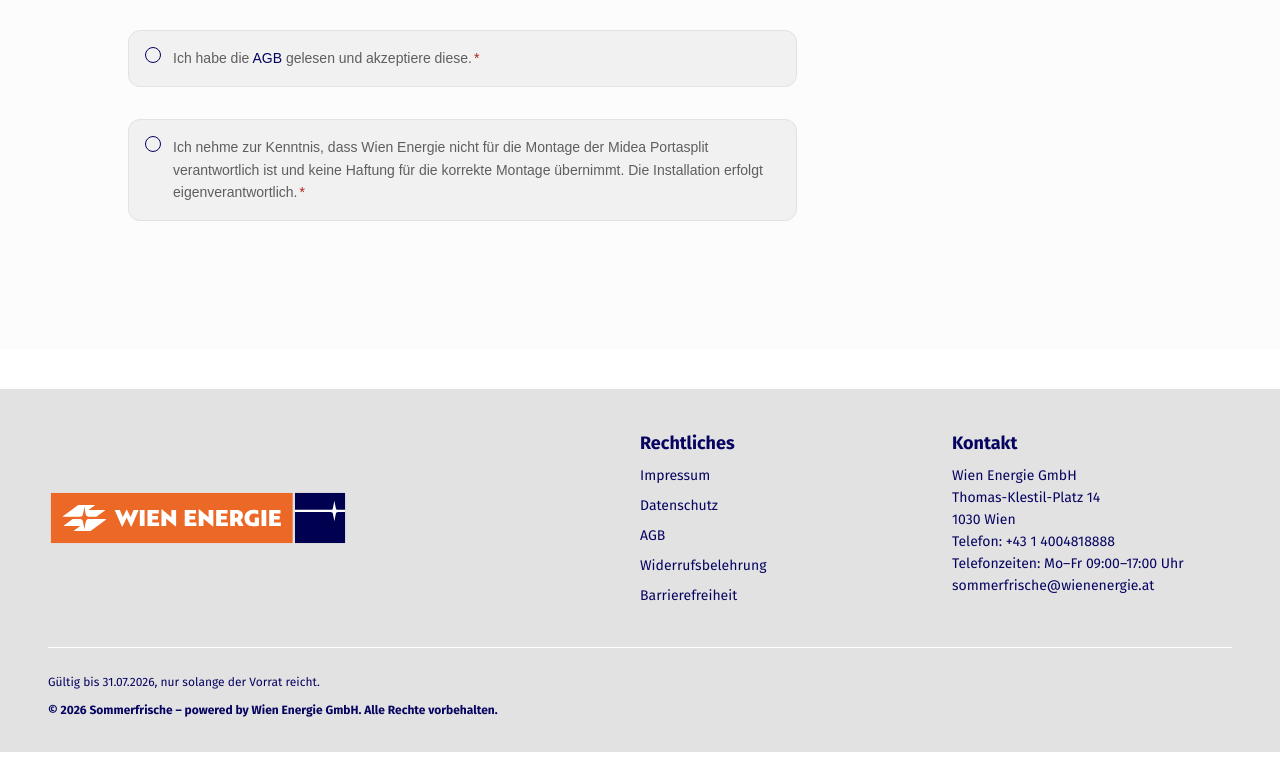
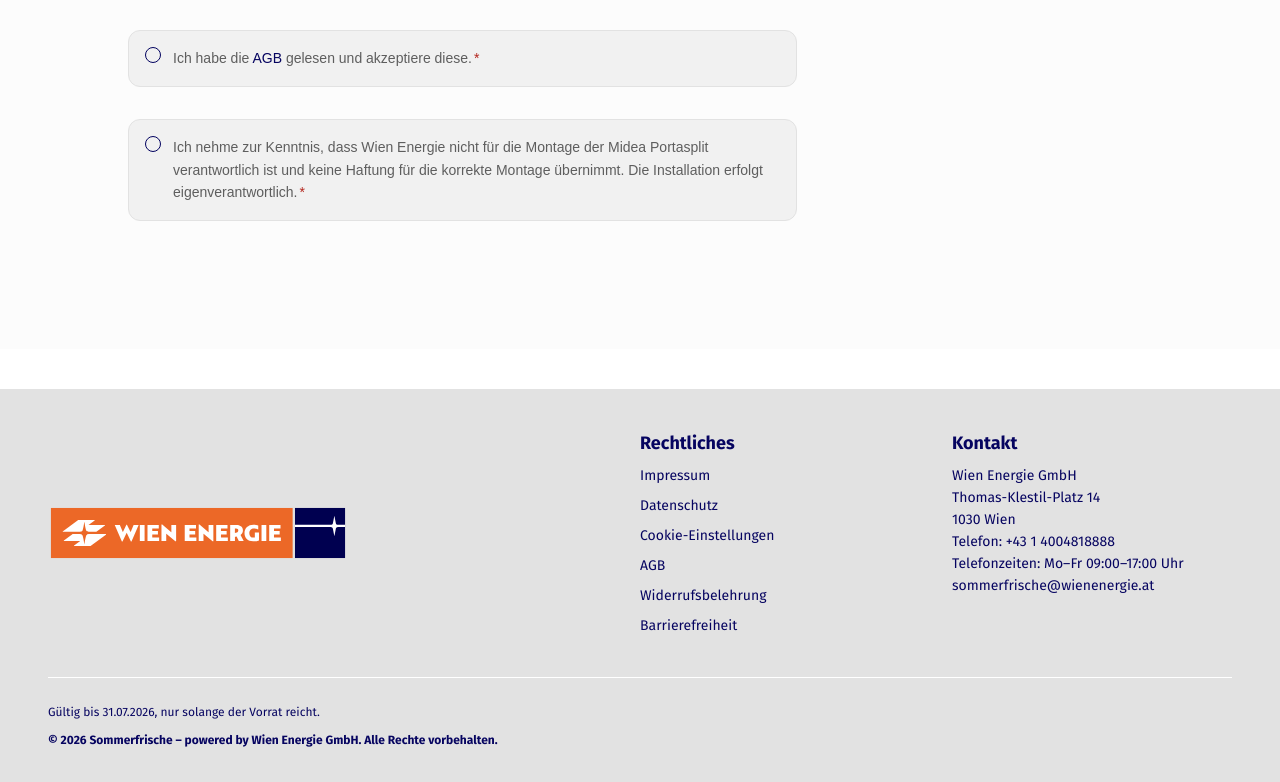
Before and after one commit to PlunaWE/TN_CoolAir-Frontend, a React (Vite) app: page /checkout in a window 1280 px wide. Shown: the part 1074-1856 px from the top of the page. Before the commit the page ends 1826 px from the top, so only its background shows below. Built offline with nearby package versions, Linux system fonts and the light colour scheme; no server answers; what @piwikpro/react-piwik-pro would draw is missing.

Commit message:
Update Footer.tsx

```diff
--- a/src/components/Footer.tsx
+++ b/src/components/Footer.tsx
@@ -1,8 +1,9 @@
 import { Link } from "react-router-dom";
 import { Container } from "@/components/Container";
+import { openPiwikConsentForm } from "@/lib/piwik";
 
 /**
- * Footer — migriert auf Wien Energie Design Tokens (we-*).
+ * Footer — migriert auf Wien Energie Design Tokens (we-*).
  * Heller Hintergrund (bg-white) → Standard-Modus:
  *  - Headlines: text-we-heading
  *  - Body: text-we-text
@@ -26,31 +27,97 @@ const Footer = () => (
             className="h-10 md:h-12 lg:h-14 w-auto object-contain"
           />
         </div>
+
         <div>
-          <h4 className="text-we-body-lg font-bold mb-we-component-sm text-we-heading">Rechtliches</h4>
+          <h4 className="text-we-body-lg font-bold mb-we-component-sm text-we-heading">
+            Rechtliches
+          </h4>
+
           <ul className="space-y-2 text-we-body-sm">
-            <li><Link to="/impressum" className="text-we-heading hover:text-we-heading/80 transition-colors">Impressum</Link></li>
-            <li><Link to="/datenschutz" className="text-we-heading hover:text-we-heading/80 transition-colors">Datenschutz</Link></li>
-            <li><Link to="/agb" className="text-we-heading hover:text-we-heading/80 transition-colors">AGB</Link></li>
-            <li><Link to="/widerruf" className="text-we-heading hover:text-we-heading/80 transition-colors">Widerrufsbelehrung</Link></li>
-            <li><Link to="/barrierefreiheit" className="text-we-heading hover:text-we-heading/80 transition-colors">Barrierefreiheit</Link></li>
+            <li>
+              <Link
+                to="/impressum"
+                className="text-we-heading hover:text-we-heading/80 transition-colors"
+              >
+                Impressum
+              </Link>
+            </li>
+
+            <li>
+              <Link
+                to="/datenschutz"
+                className="text-we-heading hover:text-we-heading/80 transition-colors"
+              >
+                Datenschutz
+              </Link>
+            </li>
+
+            <li>
+              <button
+                type="button"
+                onClick={openPiwikConsentForm}
+                className="text-we-heading hover:text-we-heading/80 transition-colors underline-offset-2 hover:underline text-left"
+              >
+                Cookie-Einstellungen
+              </button>
+            </li>
+
+            <li>
+              <Link
+                to="/agb"
+                className="text-we-heading hover:text-we-heading/80 transition-colors"
+              >
+                AGB
+              </Link>
+            </li>
+
+            <li>
+              <Link
+                to="/widerruf"
+                className="text-we-heading hover:text-we-heading/80 transition-colors"
+              >
+                Widerrufsbelehrung
+              </Link>
+            </li>
+
+            <li>
+              <Link
+                to="/barrierefreiheit"
+                className="text-we-heading hover:text-we-heading/80 transition-colors"
+              >
+                Barrierefreiheit
+              </Link>
+            </li>
           </ul>
         </div>
+
         <div>
-          <h4 className="text-we-body-lg font-bold mb-we-component-sm text-we-heading">Kontakt</h4>
+          <h4 className="text-we-body-lg font-bold mb-we-component-sm text-we-heading">
+            Kontakt
+          </h4>
+
           <p className="text-we-body-sm text-we-heading">
-            Wien Energie GmbH<br />
-            Thomas-Klestil-Platz 14<br />
-            1030 Wien<br />
-            Telefon: +43 1 4004818888<br />
-            Telefonzeiten: Mo–Fr 09:00–17:00 Uhr<br />
+            Wien Energie GmbH
+            <br />
+            Thomas-Klestil-Platz 14
+            <br />
+            1030 Wien
+            <br />
+            Telefon: +43 1 4004818888
+            <br />
+            Telefonzeiten: Mo–Fr 09:00–17:00 Uhr
+            <br />
             sommerfrische@wienenergie.at
           </p>
         </div>
       </div>
+
       <div className="mt-we-section-lg pt-we-component-lg border-t border-white text-we-body-xs text-we-heading text-left font-bold">
-        <p className="mb-2 font-normal">Gültig bis 31.07.2026, nur solange der Vorrat reicht.</p>
-        © {new Date().getFullYear()} Sommerfrische – powered by Wien Energie GmbH. Alle Rechte vorbehalten.
+        <p className="mb-2 font-normal">
+          Gültig bis 31.07.2026, nur solange der Vorrat reicht.
+        </p>
+        © {new Date().getFullYear()} Sommerfrische – powered by Wien Energie GmbH.
+        Alle Rechte vorbehalten.
       </div>
     </Container>
   </footer>
```
